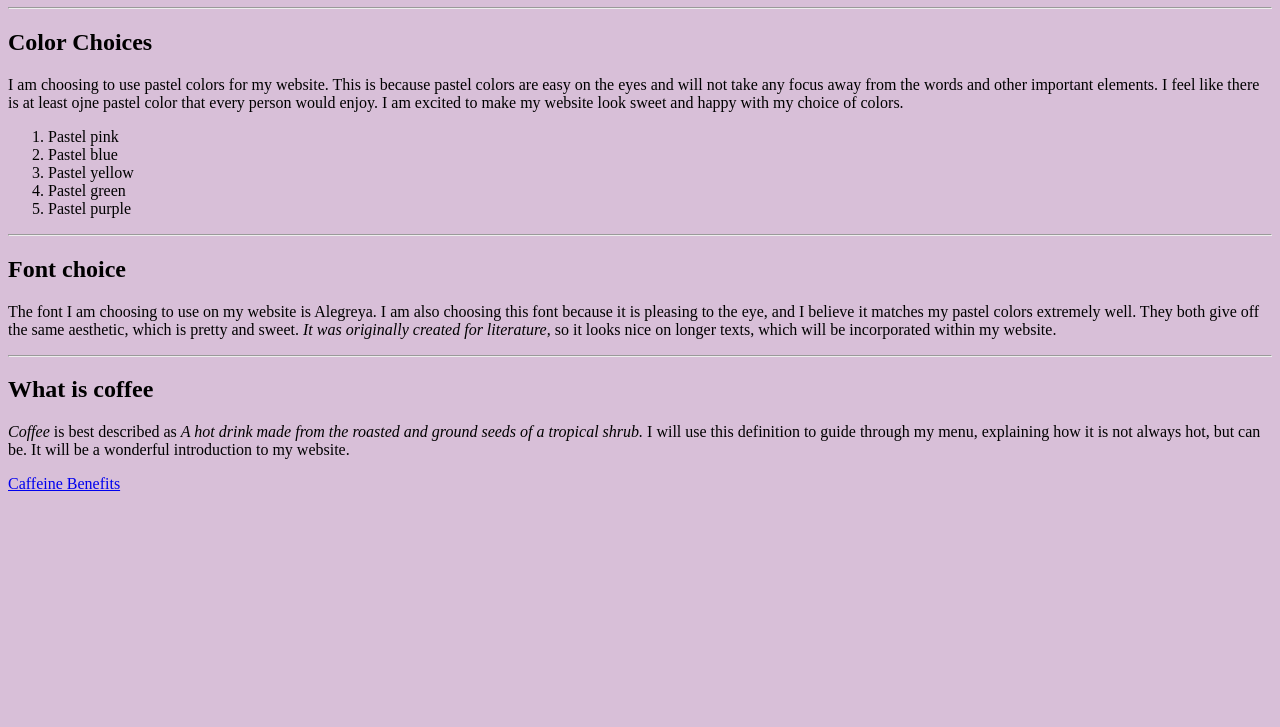
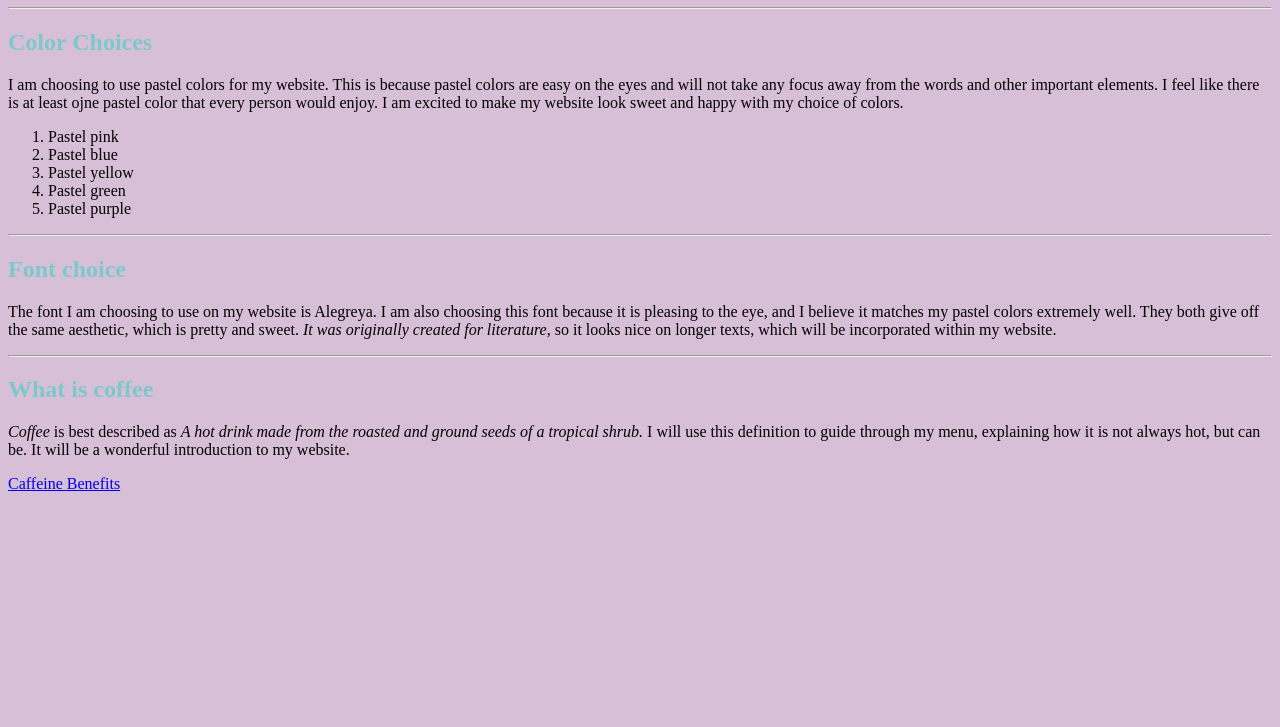
Before and after one commit to kaleygordon22/MART341-WebDesign, a plain HTML site: page WebDesignHomework/Assignment2/webdesignhw/Assignment6/index.html in a window 1280 px wide. Shown: the part 73-800 px from the top of the page. Drawn offline with Linux system fonts and the light colour scheme.

Commit message:
Update index.html

```diff
--- a/WebDesignHomework/Assignment2/webdesignhw/Assignment6/index.html
+++ b/WebDesignHomework/Assignment2/webdesignhw/Assignment6/index.html
@@ -4,6 +4,7 @@
 <title>Kaley's Coffee</title>
     <style>
         body{background-color: rgb(216, 191, 216)}
+        h1, h2 {color: #7bc9cb;}
     </style>
 
 <h1>Coffee Website</h1>
```
